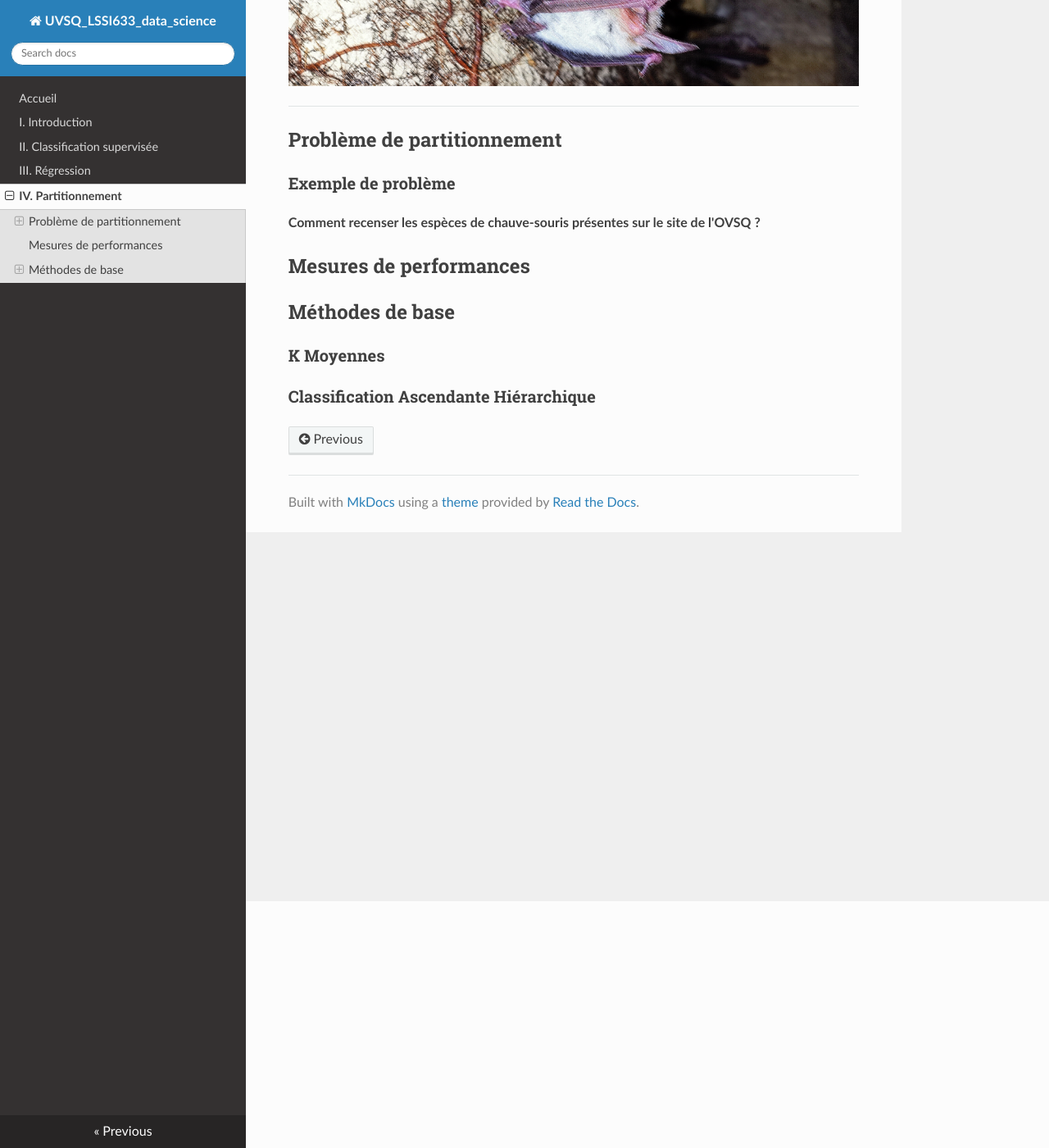
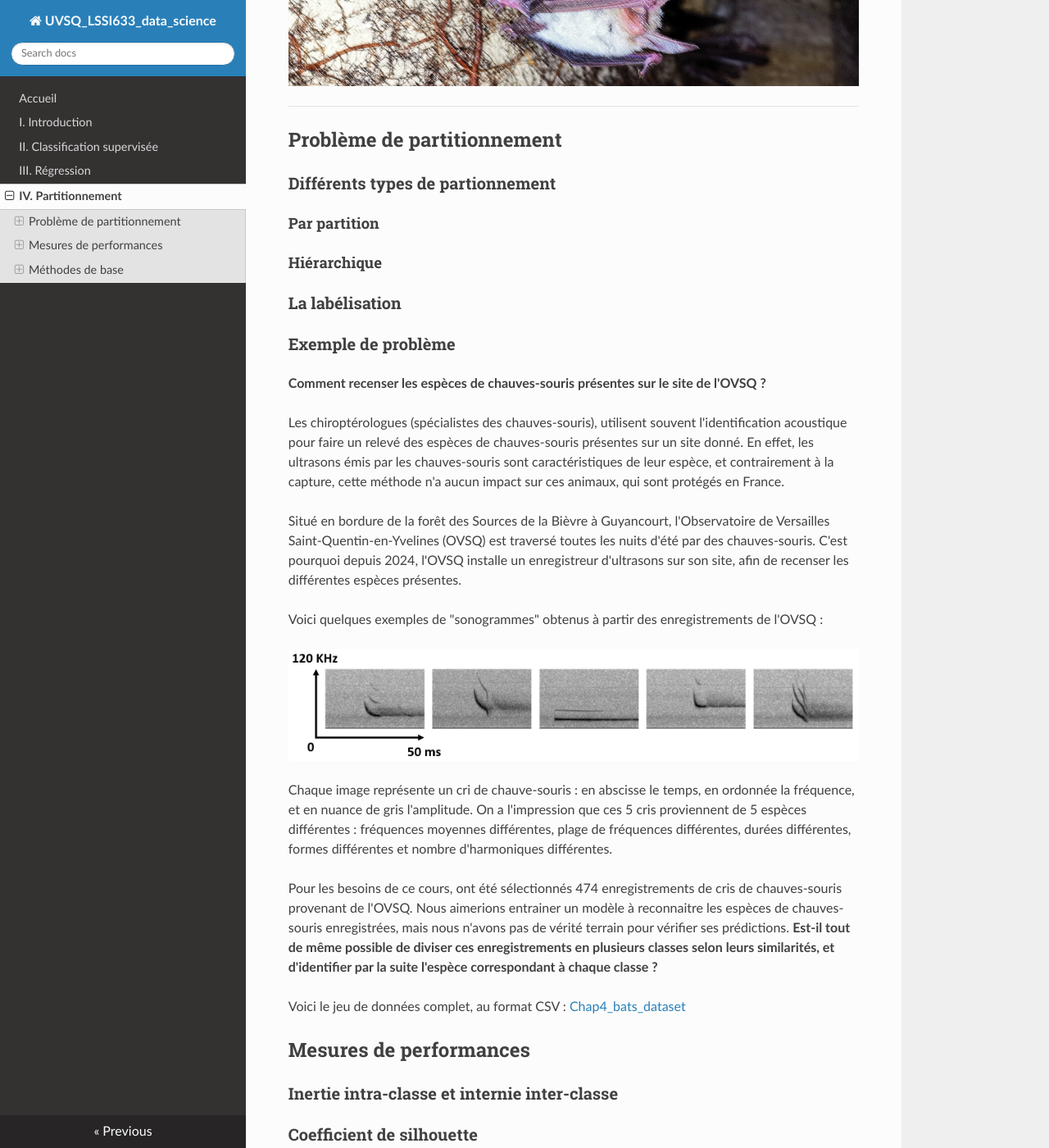
Before and after one commit to NicOudart/UVSQ_LSSI633_data_science, an MkDocs documentation site: the page built from docs/Chap4_Partitionnement.md, in a window 1280 px wide and 1400 px high, scrolled down 301 px. Shown: the whole window at 82% size. Built offline with MkDocs 1.6.1, drawn with Linux system fonts in a browser that asks for light colours; nearby versions of some CDN libraries.

Commit message:
-Progress on Chapter 4.

```diff
--- a/docs/Chap4_Partitionnement.md
+++ b/docs/Chap4_Partitionnement.md
@@ -8,13 +8,44 @@ Ce chapitre est une introduction au partitionnement (ou "classification non-supe
 
 ## Problème de partitionnement
 
+### Différents types de partionnement
+
+#### Par partition
+
+#### Hiérarchique
+
+### La labélisation
+
 ### Exemple de problème
 
-**Comment recenser les espèces de chauve-souris présentes sur le site de l'OVSQ ?**
+**Comment recenser les espèces de chauves-souris présentes sur le site de l'OVSQ ?**
 
+Les chiroptérologues (spécialistes des chauves-souris), utilisent souvent l'identification acoustique pour faire un relevé des espèces de chauves-souris présentes sur un site donné.
+En effet, les ultrasons émis par les chauves-souris sont caractéristiques de leur espèce, et contrairement à la capture, cette méthode n'a aucun impact sur ces animaux, qui sont protégés en France.
 
+Situé en bordure de la forêt des Sources de la Bièvre à Guyancourt, l'Observatoire de Versailles Saint-Quentin-en-Yvelines (OVSQ) est traversé toutes les nuits d'été par des chauves-souris.
+C'est pourquoi depuis 2024, l'OVSQ installe un enregistreur d'ultrasons sur son site, afin de recenser les différentes espèces présentes.
+
+Voici quelques exemples de "sonogrammes" obtenus à partir des enregistrements de l'OVSQ :
+
+![Exemples de sonogrammes](img/Chap4_exemple_sonogrammes.png)
+
+Chaque image représente un cri de chauve-souris : en abscisse le temps, en ordonnée la fréquence, et en nuance de gris l'amplitude.
+On a l'impression que ces 5 cris proviennent de 5 espèces différentes : fréquences moyennes différentes, plage de fréquences différentes, durées différentes, formes différentes et nombre d'harmoniques différentes.
+
+Pour les besoins de ce cours, ont été sélectionnés 474 enregistrements de cris de chauves-souris provenant de l'OVSQ.
+Nous aimerions entrainer un modèle à reconnaitre les espèces de chauves-souris enregistrées, mais nous n'avons pas de vérité terrain pour vérifier ses prédictions.
+**Est-il tout de même possible de diviser ces enregistrements en plusieurs classes selon leurs similarités, et d'identifier par la suite l'espèce correspondant à chaque classe ?**
+
+Voici le jeu de données complet, au format CSV : [Chap4_bats_dataset](https://github.com/NicOudart/UVSQ_LSSI633_data_science/tree/master/datasets/Chap4_bats_dataset.csv)
 
 ## Mesures de performances
+
+### Inertie intra-classe et internie inter-classe
+
+### Coefficient de silhouette
+
+### La méthode du coude
 
 ## Méthodes de base
 
```
Also changed, not shown: docs/img/Chap4_exemple_sonogrammes.png (added), 1 other file.
